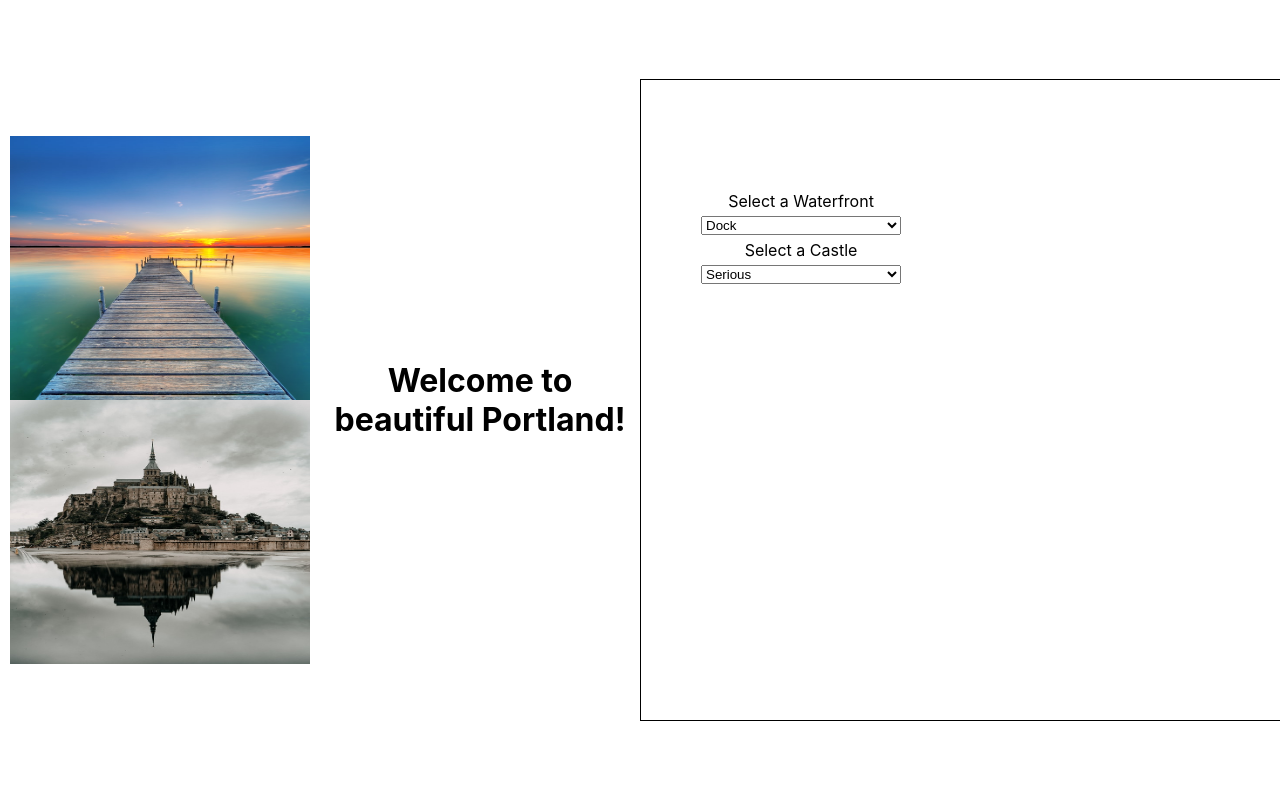
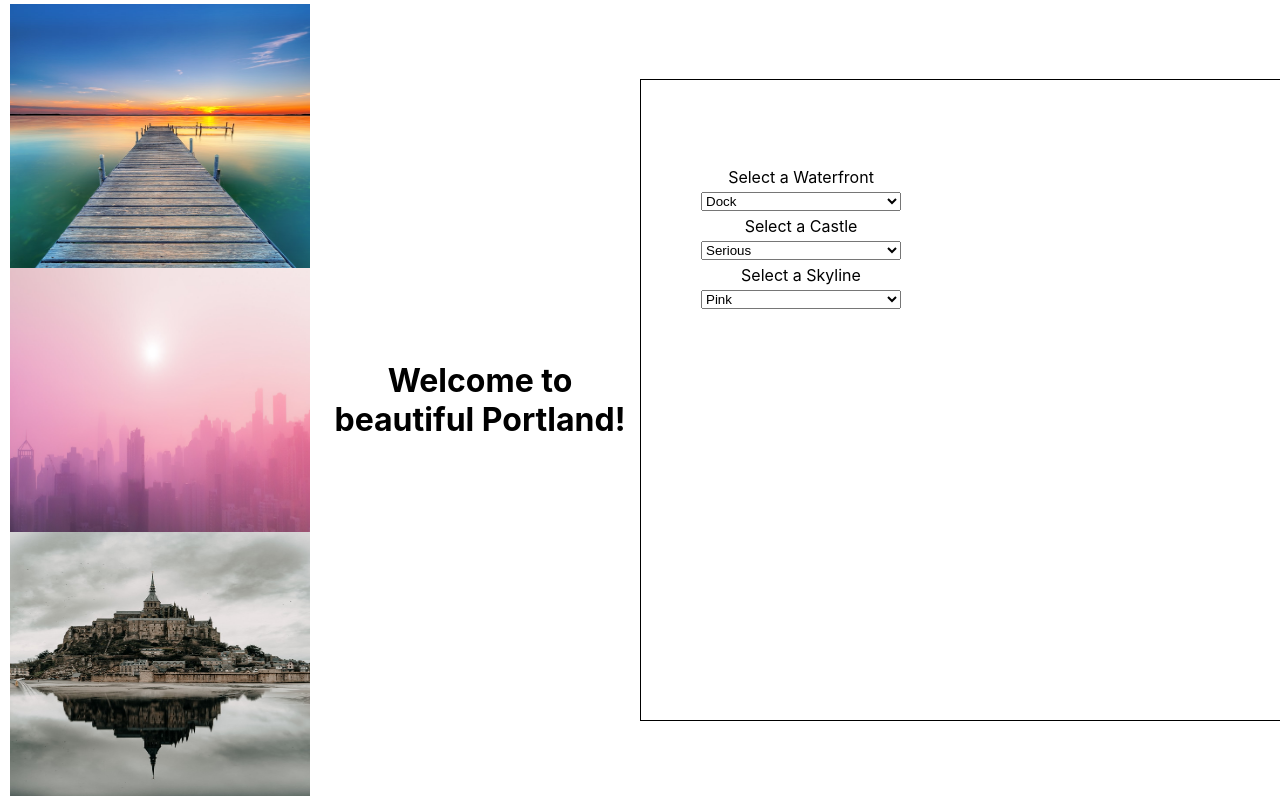
Before and after one commit to austinbhan/react-city-builder, a React (Create React App) app: page / in a window 1280 px wide. Built offline with nearby package versions, Linux system fonts and the light colour scheme.

Commit message:
Working Three Selections

```diff
--- a/src/App.js
+++ b/src/App.js
@@ -15,13 +15,15 @@ function App() {
   // finally, you'll need an array of slogans, which could start out as ['The City of Excellence'] for example
   const [waterFront, setWaterfront] = useState('waterfront-1') ;
   const [castle, setCastle] = useState('castle-1');
+  const [skyline, setSkyline] = useState('skyline-1');
 
   return (
     <div className="App">
       {/* here, the City component takes in skylineId, waterfrontId, castleId as props. It'll use those ids to render pictures correctly. */}
       <City
         waterfront={waterFront}
-        castle={castle}/>
+        castle={castle}
+        skyline={skyline}/>
       <h1>
         {/* dynamically update the city name here using state */}
         Welcome to beautiful Portland!
@@ -36,6 +38,7 @@ function App() {
           */}
           <WaterfrontDropdown setWaterfront={setWaterfront} />
           <CastleDropdown setCastle={setCastle}/>
+          <SkylineDropdown setSkyline={setSkyline} />
         </section>
         {/* here, the SloganForm component takes in the setSlogans state handler function and the slogans array that live in state */}
         {/* here, the SloganList component takes the array of slogans that lives in state */}
--- a/src/City.js
+++ b/src/City.js
@@ -1,6 +1,6 @@
 import React from 'react';
 
-export default function City({ waterfront, castle }) {
+export default function City({ waterfront, castle, skyline }) {
   console.log(waterfront);
   return (
     <div className="city">
@@ -8,7 +8,7 @@ export default function City({ waterfront, castle }) {
       {/* use these 3 ids in img tags load approriate images that live in the public directory */}
       <section>
         <img src={`/${waterfront}.jpeg`} />
-        {/* <img src={`${skyline}.jpeg`} /> */}
+        <img src={`${skyline}.jpeg`} />
         <img src={`${castle}.jpeg`} />
       </section>
     </div>
--- a/src/SkylineDropdown.js
+++ b/src/SkylineDropdown.js
@@ -1,16 +1,16 @@
 import React from 'react';
 
-export default function SkylineDropdown(props) {
+export default function SkylineDropdown({ setSkyline }) {
   return (
     <div>
       Select a Skyline
       {/* this component should have a prop called setSkyline, which is a function */}
       {/* on change, this component should use e.target.value to pass the correct id to the setSkyline function */}
       {/* note that the options will need value properties (1, 2, or 3) that correspond to the photo filenames in the public directory */}
-      <select>
-        <option>Pink</option>
-        <option>Busy</option>
-        <option>Foggy</option>
+      <select onChange={e =>setSkyline(e.target.value)}>
+        <option value="skyline-1">Pink</option>
+        <option value="skyline-2">Busy</option>
+        <option value="skyline-3">Foggy</option>
       </select>
     </div>
   );
```
